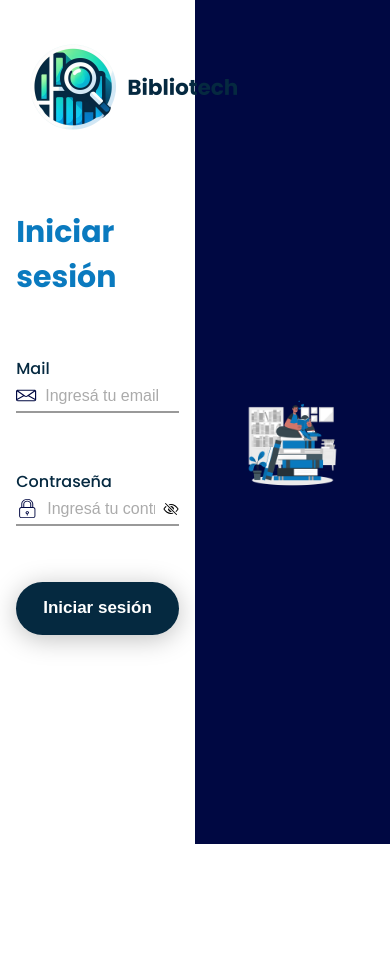
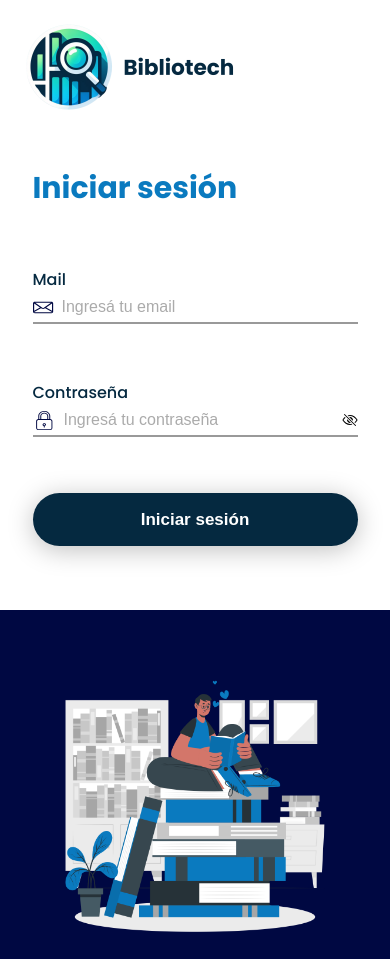
Before and after one commit to No-Country/c15-41-t-java-react, a React (Vite) app in the folder FrontEnd/: page / in a window 390 px wide. Before the commit the page ends 844 px from the top, so only its background shows below. Built offline with nearby package versions, Linux system fonts and the light colour scheme.

Commit message:
Adding mobile version to login route

```diff
--- a/FrontEnd/src/routes/Login.tsx
+++ b/FrontEnd/src/routes/Login.tsx
@@ -3,17 +3,17 @@ import { LoginForm } from '../components/LoginForm'
 
 export const Login: React.FC = () => {
   return (
-    <div className="m-0 flex h-screen w-full p-0">
-      <div className="w-1/2">
-        <div className="absolute left-5 top-5 flex">
+    <div className="m-0 flex h-screen w-full flex-col p-0 sm:flex-row">
+      <div className="mb-16 w-full sm:mb-0 sm:w-1/2">
+        <div className="mx-auto mb-6 w-11/12 sm:absolute sm:left-5 sm:top-5 sm:mb-0">
           <Brand />
         </div>
 
-        <div className="flex h-full w-full items-center">
+        <div className="flex w-full items-center sm:h-full">
           <LoginForm />
         </div>
       </div>
-      <div className="flex w-1/2 items-center justify-center bg-[#000842]">
+      <div className="flex items-center justify-center bg-[#000842] sm:w-1/2">
         <div className="mx-12 mt-12 w-full">
           <img className="w-full" src="/Bibliophile-cuate.png" alt="" />
         </div>
```
Also changed, not shown: FrontEnd/src/index.css (+4 -5 lines).
